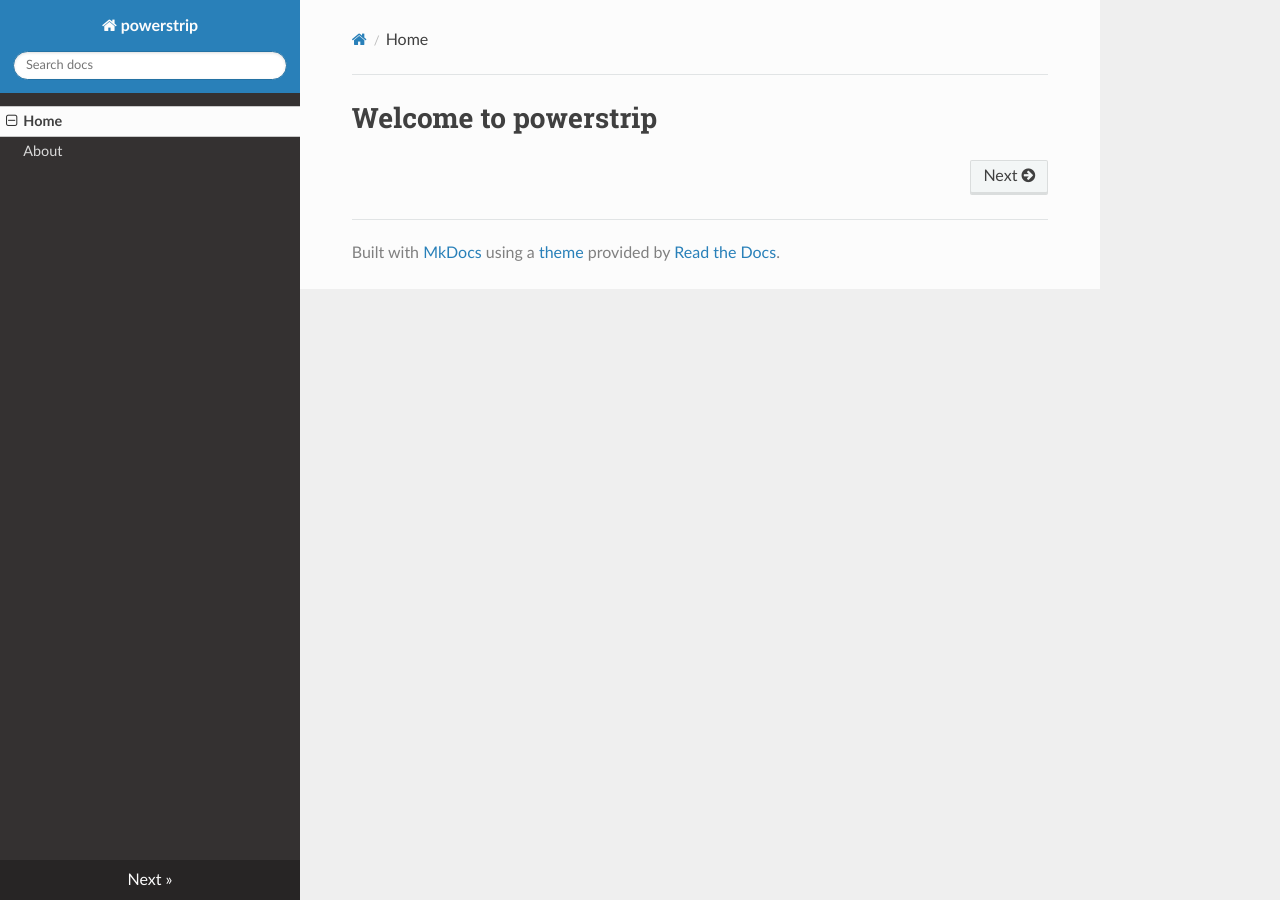
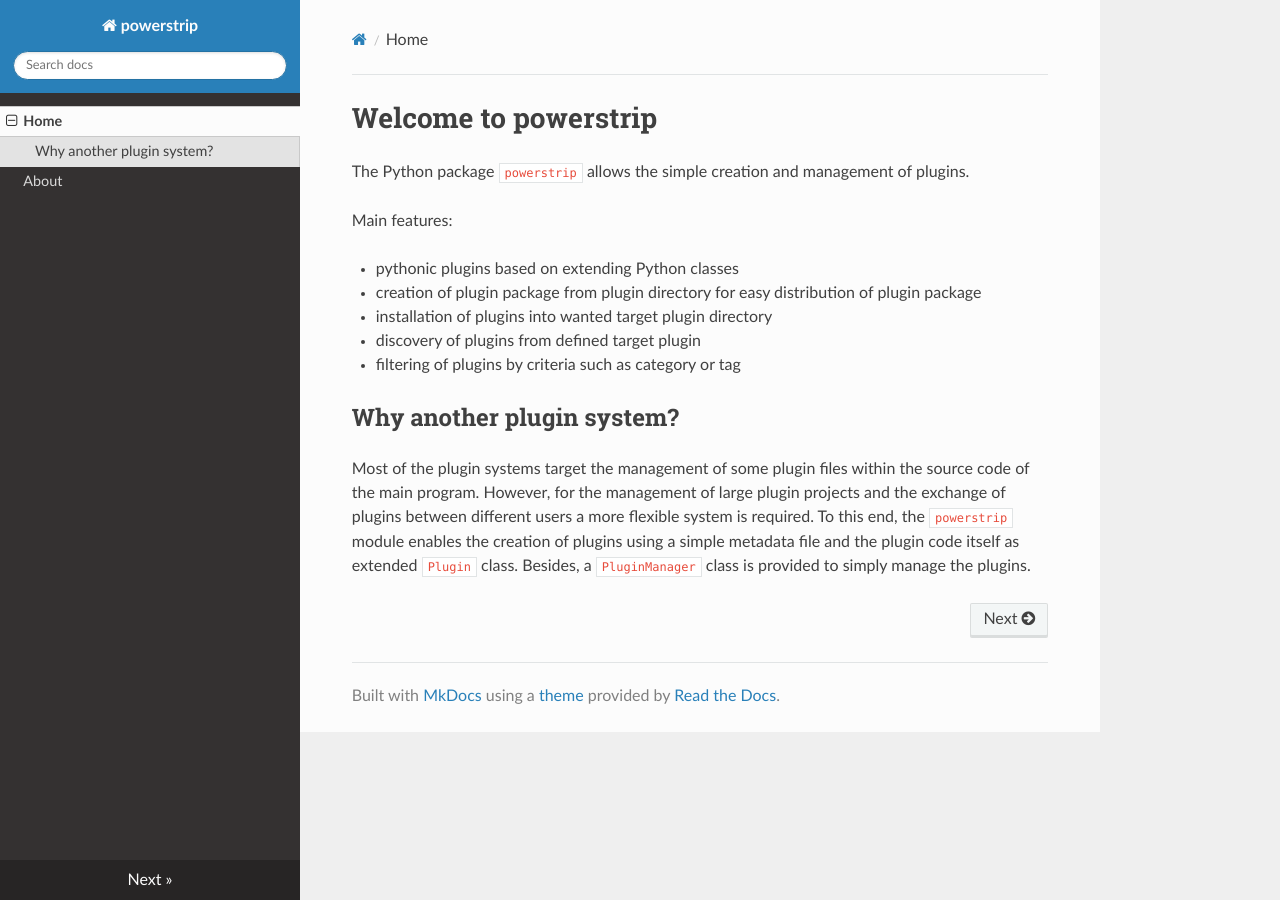
Before and after one commit to keans/powerstrip, an MkDocs documentation site: the page built from docs/docs/index.md, in a window 1280 px wide. Built offline with MkDocs 1.6.1, drawn with Linux system fonts in a browser that asks for light colours; nearby versions of some CDN libraries.

Commit message:
improved tests; added minimal docs; added example directory

```diff
--- a/docs/docs/index.md
+++ b/docs/docs/index.md
@@ -1 +1,24 @@
 # Welcome to powerstrip
+
+The Python package `powerstrip` allows the simple creation and management
+of plugins.
+
+Main features:
+
+* pythonic plugins based on extending Python classes
+* creation of plugin package from plugin directory for easy distribution
+  of plugin package
+* installation of plugins into wanted target plugin directory
+* discovery of plugins from defined target plugin
+* filtering of plugins by criteria such as category or tag
+
+
+## Why another plugin system?
+
+Most of the plugin systems target the management of some plugin files within
+the source code of the main program. However, for the management of large
+plugin projects and the exchange of plugins between different users a
+more flexible system is required. To this end, the `powerstrip` module
+enables the creation of plugins using a simple metadata file and the plugin
+code itself as extended `Plugin` class. Besides, a `PluginManager` class is
+provided to simply manage the plugins.
--- a/powerstrip/__init__.py
+++ b/powerstrip/__init__.py
@@ -5,3 +5,4 @@ __email__ = "akellner@gmx.de"
 __version__ = "0.0.1"
 
 from powerstrip.models import Plugin
+from powerstrip.pluginmanager import PluginManager
```
Also changed, not shown: docs/docs/about.md (+3 -1 lines), docs/docs/usage.md (added, +38 -0 lines), README.rst, 6 other files.
